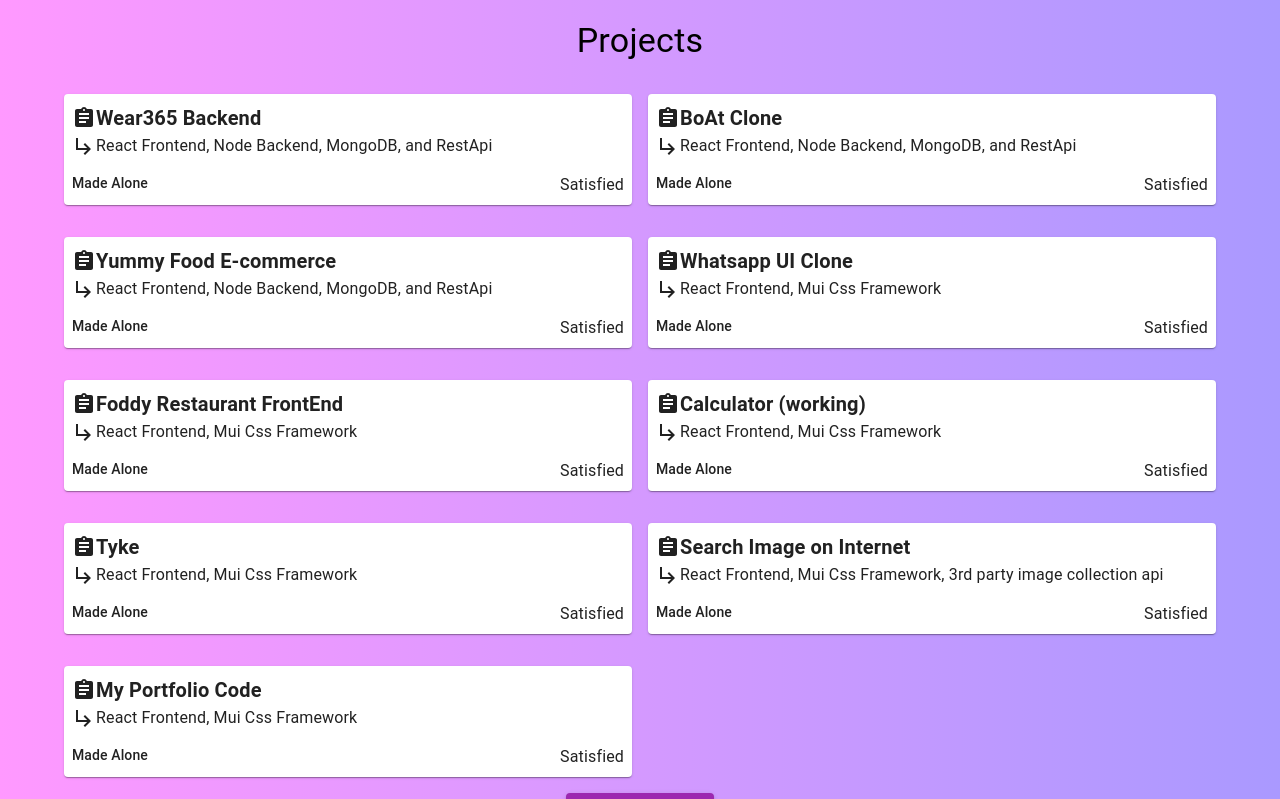
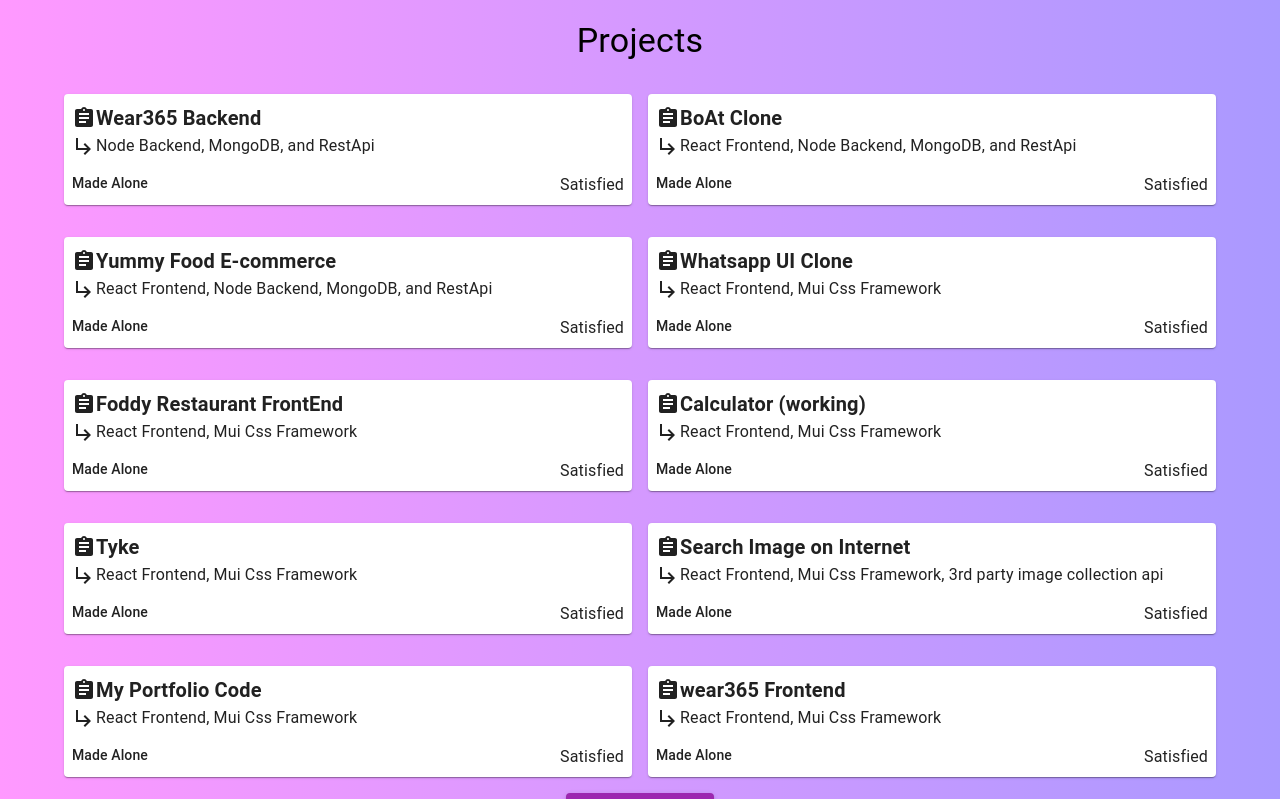
Before and after one commit to shivam-xyz/my_portfolio, a React (Create React App) app: page / in a window 1280 px wide. Shown: the part 980-1779 px from the top of the page. Built offline with nearby package versions, Linux system fonts and the light colour scheme.

Commit message:
New Project Added

```diff
--- a/src/components/Projects.jsx
+++ b/src/components/Projects.jsx
@@ -32,7 +32,7 @@
         {
             sn: 1,
             title: 'Wear365 Backend',
-            description: 'React Frontend, Node Backend, MongoDB, and RestApi',
+            description: 'Node Backend, MongoDB, and RestApi',
             workMode: 'Made Alone',
             gitUrl:'https://github.com/shivam-xyz/wear365',
             outputLevel: 'Satisfied'
@@ -100,6 +100,14 @@
             gitUrl:'https://github.com/shivam-xyz/my_portfolio',
             outputLevel: 'Satisfied'
         },
+        {
+            sn: 9,
+            title: 'wear365 Frontend',
+            description: 'React Frontend, Mui Css Framework',
+            workMode: 'Made Alone',
+            gitUrl:'https://github.com/shivam-xyz/wear365_Frontend',
+            outputLevel: 'Satisfied'
+        }
     ];
   return (
     <>
```
